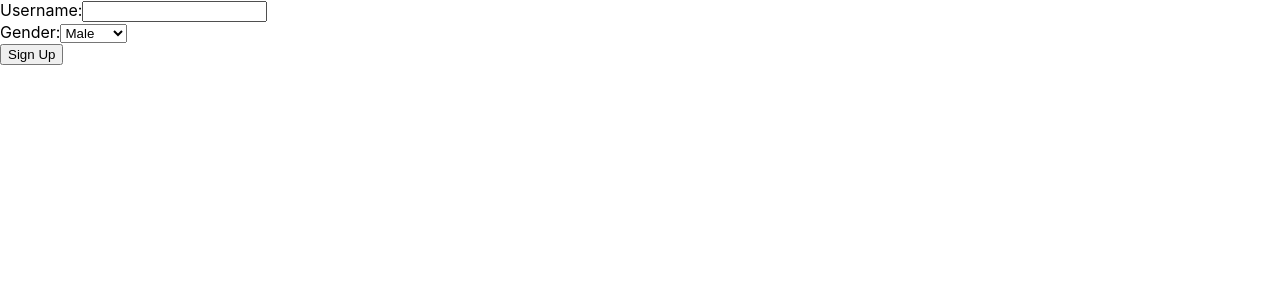
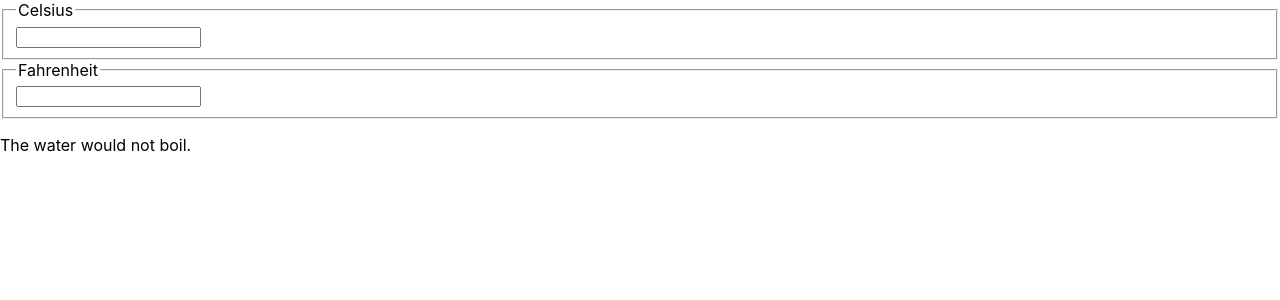
Before and after one commit to eunji-97/react-first-steps, a React (Create React App) app: page / in a window 1280 px wide. Shown: the top 300 px of the page. Built offline with nearby package versions, Linux system fonts and the light colour scheme.

Commit message:
12. State 끌어올리기

```diff
--- /dev/null
+++ b/src/chapter_12/Calculator.jsx
@@ -0,0 +1,62 @@
+import React, {useState} from "react";
+import TemperatureInput from "./TemperatureInput";
+
+function BoilingVerdict(props) {
+    if (props.celsius >= 100) {
+        return <p>The water would boil.</p>;
+    }
+    return <p>The water would not boil.</p>;
+}
+
+function toCalesius(fahrenheit) {
+    return (fahrenheit - 32) * 5 / 9;
+}
+
+function toFahrenheit(celsius) {
+    return (celsius * 9 / 5) + 32;
+}
+
+function tryConvert(temperature, convert) {
+    const input = parseFloat(temperature);
+    if (Number.isNaN(input)) {
+        return '';
+    }
+    const output = convert(input);
+    const rounded = Math.round(output * 1000) / 1000;
+    return rounded.toString();
+}
+
+function Calculator() {
+    const [temperature, setTemperature] = useState('');
+    const [scale, setScale] = useState('c');
+
+    const handleCelsiusChange = (temperature) => {
+        setTemperature(temperature);
+        setScale('c');
+    };
+
+    const handleFahrenheitChange = (temperature) => {
+        setTemperature(temperature);
+        setScale('f');
+    };
+
+    const celsius = scale === 'f' ? tryConvert(temperature, toCalesius) : temperature;
+    const fahrenheit = scale === 'c' ? tryConvert(temperature, toFahrenheit) : temperature;
+
+    return (
+        <div>
+            <TemperatureInput
+                scale="c"
+                temperature={celsius}
+                onTemperatureChange={handleCelsiusChange} />
+            <TemperatureInput
+                scale="f"
+                temperature={fahrenheit}
+                onTemperatureChange={handleFahrenheitChange} />
+            <BoilingVerdict
+                celsius={parseFloat(celsius)} />
+        </div>
+    );
+}
+
+export default Calculator;
--- /dev/null
+++ b/src/chapter_12/TemperatureInput.jsx
@@ -0,0 +1,19 @@
+const scaleNames = {
+  c: 'Celsius',
+  f: 'Fahrenheit'
+};
+
+function TemperatureInput(props) {
+    const handleChange = (e) => {
+        props.onTemperatureChange(e.target.value);
+    };
+
+    return (
+        <fieldset>
+            <legend>{scaleNames[props.scale]}</legend>
+            <input value={props.temperature} onChange={handleChange} />
+        </fieldset>
+    );
+}
+
+export default TemperatureInput;
--- a/src/index.js
+++ b/src/index.js
@@ -13,12 +13,13 @@
 import LanningPage from './chapter_09/LanningPage';
 import AttendanceBook from './chapter_10/AttrendanceBook';
 import SignUp from './chapter_11/SignUp';
+import Calculator from './chapter_12/Calculator';
 
 const root = ReactDOM.createRoot(document.getElementById('root'));
 
 root.render(
   <React.StrictMode>
-    <SignUp />
+    <Calculator />
   </React.StrictMode>
 );
 
```
Also changed, not shown: 2 other files (tests, documents, lock files or other folders).
